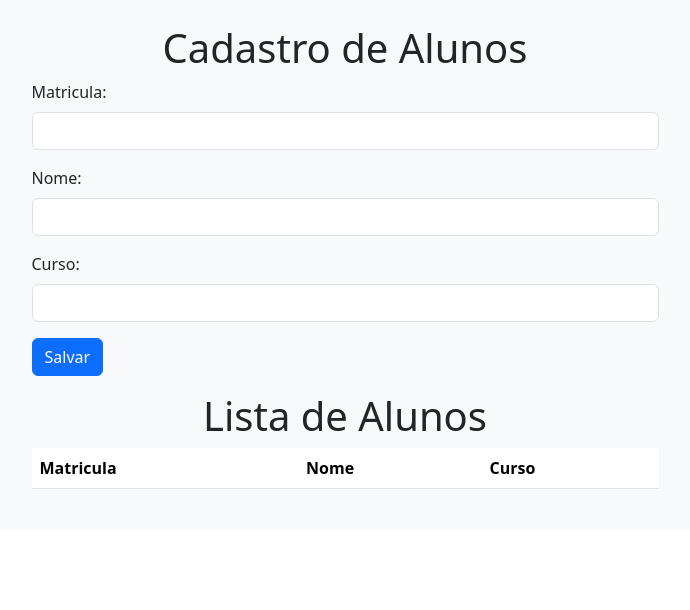
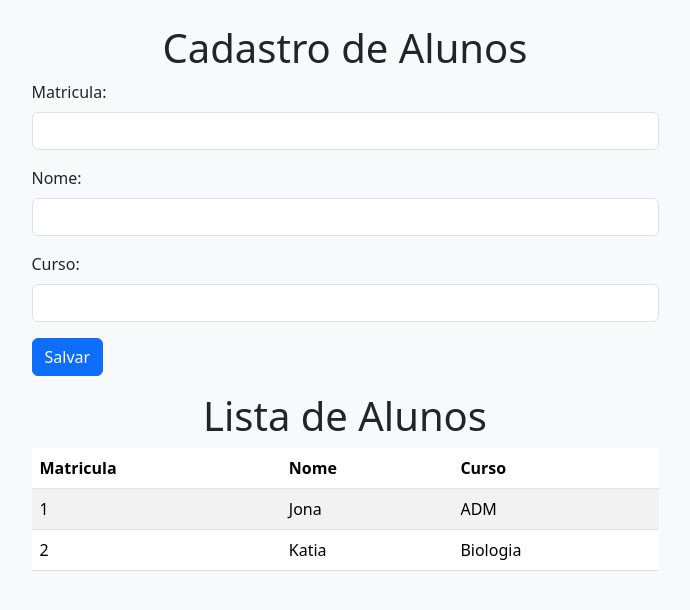
Before and after one commit to vinisvp/cad-aluno, an Angular app: page / in a window 1280 px wide. Shown: the top 610 px of the page, without its empty margins (295-985 px from the left). Built offline with nearby package versions, Linux system fonts and the light colour scheme; data requests are answered from the project's data file.

Commit message:
Added the Json Server, student service with a getHttp function, and modified the ts file of the student component to get the students list

```diff
--- /dev/null
+++ b/db.json
@@ -0,0 +1,14 @@
+{
+  "students": [
+    {
+      "id": 1,
+      "name": "Jona",
+      "course": "ADM"
+    },
+    {
+      "id": 2,
+      "name": "Katia",
+      "course": "Biologia"
+    }
+  ]
+}
--- a/src/app/aluno/aluno.component.ts
+++ b/src/app/aluno/aluno.component.ts
@@ -1,21 +1,29 @@
-import { Component } from '@angular/core';
+import { Component, OnInit } from '@angular/core';
 import { Student } from '../student';
 import { FormBuilder, FormGroup } from '@angular/forms';
+import { StudentService } from '../student.service';
 
 @Component({
   selector: 'app-aluno',
   templateUrl: './aluno.component.html',
   styleUrl: './aluno.component.css'
 })
-export class AlunoComponent {
+export class AlunoComponent implements OnInit {
   students: Student[] = [];
   studentFormGroup: FormGroup;
 
-  constructor(private formBuilder: FormBuilder){
+  constructor(private formBuilder: FormBuilder,
+              private service: StudentService
+    ){
     this.studentFormGroup = formBuilder.group({
       id:[''],
       name:[''],
       course:['']
+    });
+  }
+  ngOnInit(): void {
+    this.service.getStudents().subscribe({
+      next: data => this.students = data
     });
   }
 
--- a/src/app/app.module.ts
+++ b/src/app/app.module.ts
@@ -6,6 +6,7 @@
 import { NgbModule } from '@ng-bootstrap/ng-bootstrap';
 import { AlunoComponent } from './aluno/aluno.component';
 import { ReactiveFormsModule } from '@angular/forms';
+import { HttpClientModule } from '@angular/common/http';
 
 @NgModule({
   declarations: [
@@ -16,7 +17,8 @@
     BrowserModule,
     AppRoutingModule,
     NgbModule,
-    ReactiveFormsModule
+    ReactiveFormsModule,
+    HttpClientModule
   ],
   providers: [],
   bootstrap: [AppComponent]
--- /dev/null
+++ b/src/app/student.service.ts
@@ -0,0 +1,18 @@
+import { HttpClient } from '@angular/common/http';
+import { Injectable } from '@angular/core';
+import { Student } from './student';
+import { Observable } from 'rxjs';
+
+@Injectable({
+  providedIn: 'root'
+})
+export class StudentService {
+
+  url = "http://localhost:3000/students";
+
+  constructor(private http:HttpClient) { }
+
+  getStudents(): Observable<Student[]>{
+    return this.http.get<Student[]>(this.url);
+  }
+}
```
Also changed, not shown: 1 other file (tests, documents, lock files or other folders).
